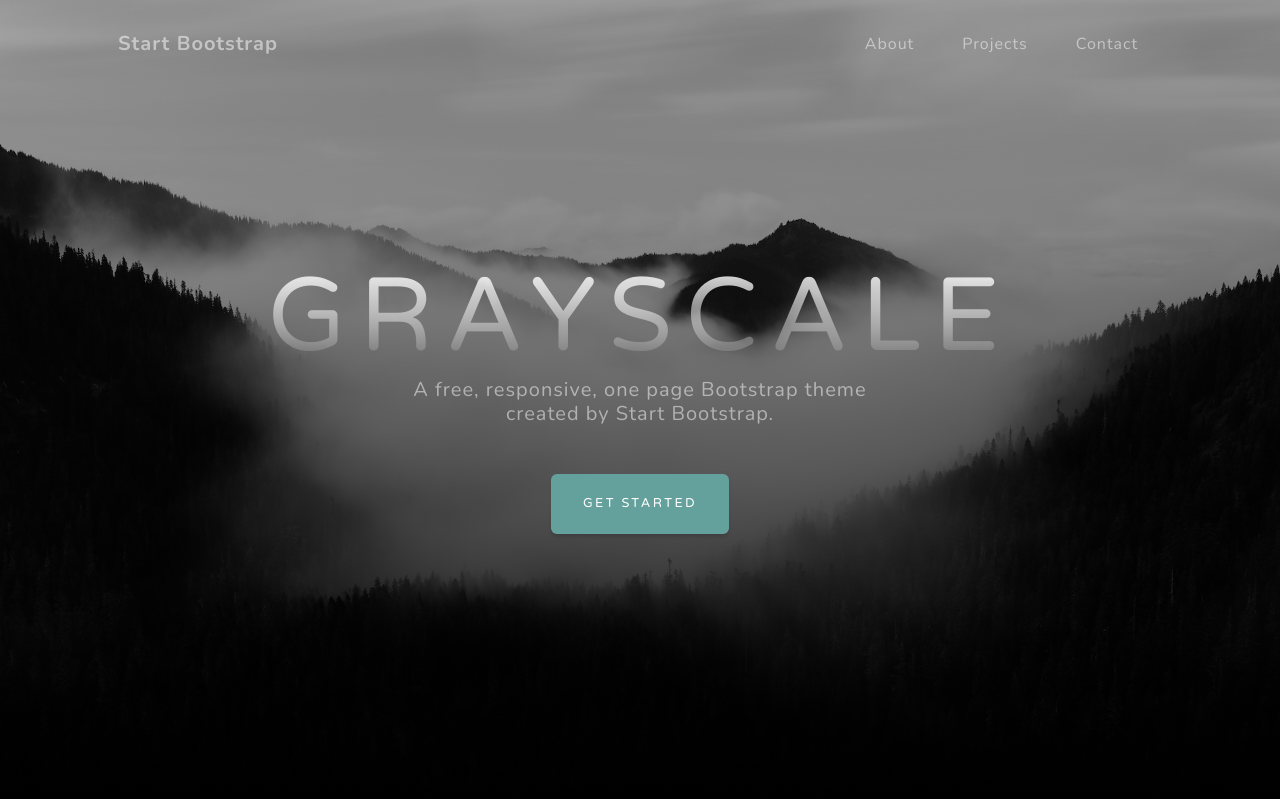
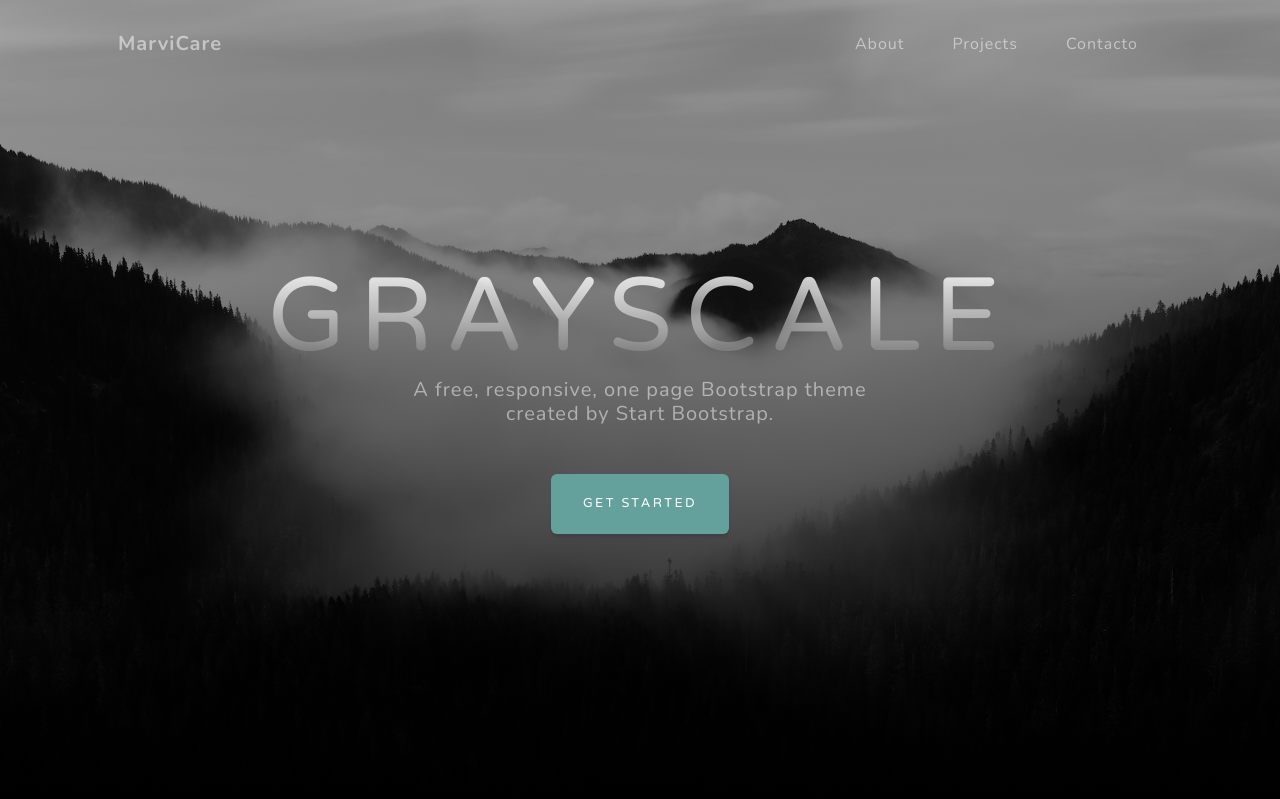
Before and after one commit to AlexaRelated/AlejandraBustos-MarviCare, a Django app: page / in a window 1280 px wide. Shown: the top 799 px of the page. Run offline with Django 5.2, Linux system fonts and the light colour scheme; some libraries are stand-ins or nearby versions.

Commit message:
modificada ubicacion archivo index

```diff
--- a/inicio/static/templates/inicio/index.html
+++ b/inicio/templates/inicio/index.html
@@ -7,7 +7,7 @@
         <meta name="viewport" content="width=device-width, initial-scale=1, shrink-to-fit=no" />
         <meta name="description" content="" />
         <meta name="author" content="" />
-        <title>Grayscale - Start Bootstrap Theme</title>
+        <title>MarviCare</title>
         <link rel="icon" type="image/x-icon" href="assets/favicon.ico" />
         <!-- Font Awesome icons (free version)-->
         <script src="https://use.fontawesome.com/releases/v6.3.0/js/all.js" crossorigin="anonymous"></script>
@@ -21,7 +21,7 @@
         <!-- Navigation-->
         <nav class="navbar navbar-expand-lg navbar-light fixed-top" id="mainNav">
             <div class="container px-4 px-lg-5">
-                <a class="navbar-brand" href="#page-top">Start Bootstrap</a>
+                <a class="navbar-brand" href="#page-top">MarviCare</a>
                 <button class="navbar-toggler navbar-toggler-right" type="button" data-bs-toggle="collapse" data-bs-target="#navbarResponsive" aria-controls="navbarResponsive" aria-expanded="false" aria-label="Toggle navigation">
                     Menu
                     <i class="fas fa-bars"></i>
@@ -30,7 +30,7 @@
                     <ul class="navbar-nav ms-auto">
                         <li class="nav-item"><a class="nav-link" href="#about">About</a></li>
                         <li class="nav-item"><a class="nav-link" href="#projects">Projects</a></li>
-                        <li class="nav-item"><a class="nav-link" href="#signup">Contact</a></li>
+                        <li class="nav-item"><a class="nav-link" href="#signup">Contacto</a></li>
                     </ul>
                 </div>
             </div>
```
